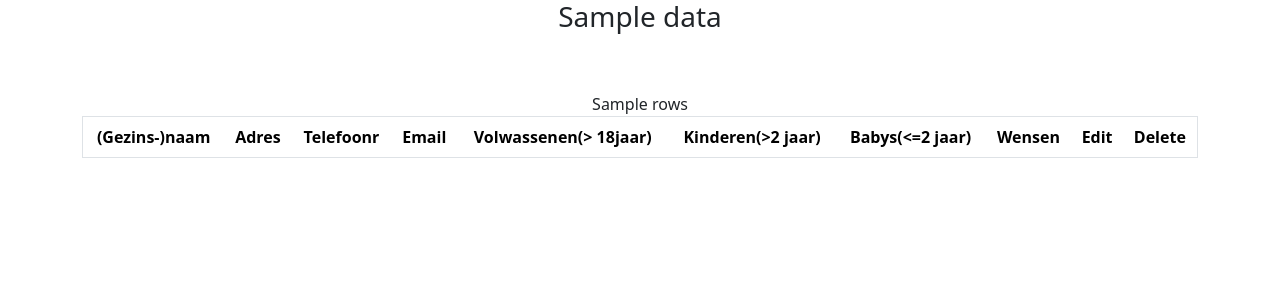
After one commit to GerwindeHeus/voedselbank, a PHP site: template app/views/klant/overzicht.php in a window 1280 px wide. The commit adds this page. Shown: the top 300 px of the page. Run offline with PHP 8.4, Linux system fonts and the light colour scheme; the template is opened without the code that fills it: most values are stand-ins (such as "Sample title", 1, 10 or a date in 2020); lists and menus that the app fills with data are empty; some libraries are stand-ins or nearby versions.

Commit message:
first commit

```diff
--- a/app/config/Config.php
+++ b/app/config/Config.php
@@ -3,13 +3,13 @@
     define('DB_HOST', 'localhost');
     define('DB_USER', 'root');
     define('DB_PASS', '');
-    define('DB_NAME', 'crudtest');
+    define('DB_NAME', 'Voedselbank');
 
     //het padd naar de app map
     define('APPROOT', dirname(dirname(__FILE__)));
 
     // de url van de website
-    define('URLROOT', 'http://mvc-oop-framework.nl/');
+    define('URLROOT', 'http://www.voedselbank.nl/');
 
     // naam van de website
     define('SITENAME', 'MVC Framework CRUD');
--- a/app/controllers/Landingpages.php
+++ b/app/controllers/Landingpages.php
@@ -11,8 +11,10 @@
     public function index()
     {
         $data = [
-            'title' => "Homepage MVC OOP Framework"
+            'title' => "Voedselbank Maaskantje"
         ];
         $this->view('landingpages/index', $data);
     }
+
+
 }
--- a/app/libraries/Database.php
+++ b/app/libraries/Database.php
@@ -10,6 +10,7 @@
     private $dbPass = DB_PASS;
     private $dbName = DB_NAME;
     private $dbHandler;
+    private $statement;
 
 
     public function __construct()
--- a/app/views/example/index.php
+++ /dev/null
@@ -1 +0,0 @@
-example
--- /dev/null
+++ b/app/views/klant/overzicht.php
@@ -0,0 +1,38 @@
+<h3 class="text-center"><?= $data['title'] ?></h3>
+<div class="class=" d-flex" style="height: 50px;"">
+</div>
+<head>
+    <meta charset=" utf-8">
+    <meta name="viewport" content="width=device-width, initial-scale=1">
+    <title>Klant</title>
+    <link href="https://cdn.jsdelivr.net/npm/bootstrap@5.3.0-alpha3/dist/css/bootstrap.min.css" rel="stylesheet"
+        integrity="sha384-KK94CHFLLe+nY2dmCWGMq91rCGa5gtU4mk92HdvYe+M/SXH301p5ILy+dN9+nJOZ" crossorigin="anonymous">
+    </head>
+    <div class="container text-center">
+        <div class="row">
+            <div class="col-12">
+                <table class="table table-hover">
+                    <thead>
+                        <tr>
+                            <th scope="col">(Gezins-)naam</th>
+                            <th scope="col">Adres</th>
+                            <th scope="col">Telefoonr</th>
+                            <th scope="col">Email</th>
+                            <th scope="col">Volwassenen(> 18jaar) </th>
+                            <th scope="col">Kinderen(>2 jaar)</th>
+                            <th scope="col">Babys(<=2 jaar)</th>
+                            <th scope="col">Wensen</th>
+                            <th scope="col">Edit</th>
+                            <th scope="col">Delete</th>
+                        </tr>
+                    </thead>
+                    <tbody>
+                        <?= $data['rows'] ?>
+                    </tbody>
+
+                </table>
+            </div>
+            <div class="col-1"></div>
+            <div>
+
+            </div>
--- a/app/views/landingpages/index.php
+++ b/app/views/landingpages/index.php
@@ -1,3 +1,3 @@
 <h3><?= $data['title'] ?></h3>
-<a href="<?= URLROOT . 'example/index'; ?>">Example</a>
+<a href="<?= URLROOT . 'klant/overzicht'; ?>">Klant</a>
 <br>
```
Also changed, not shown: app/controllers/Example.php (deleted, +0 -18 lines), app/controllers/Klant.php (added, +41 -0 lines), app/models/KlantModel.php (added, +42 -0 lines), app/views/klant/update.php (added).
